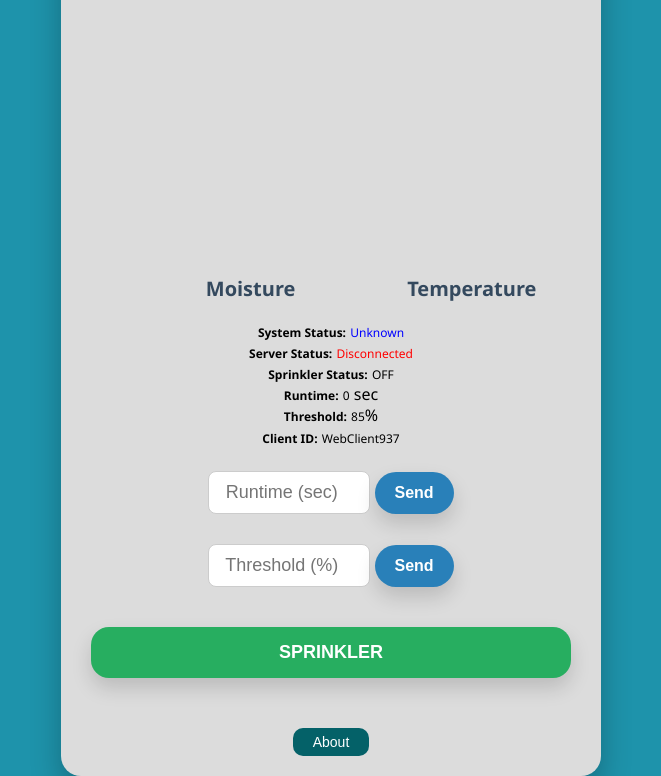
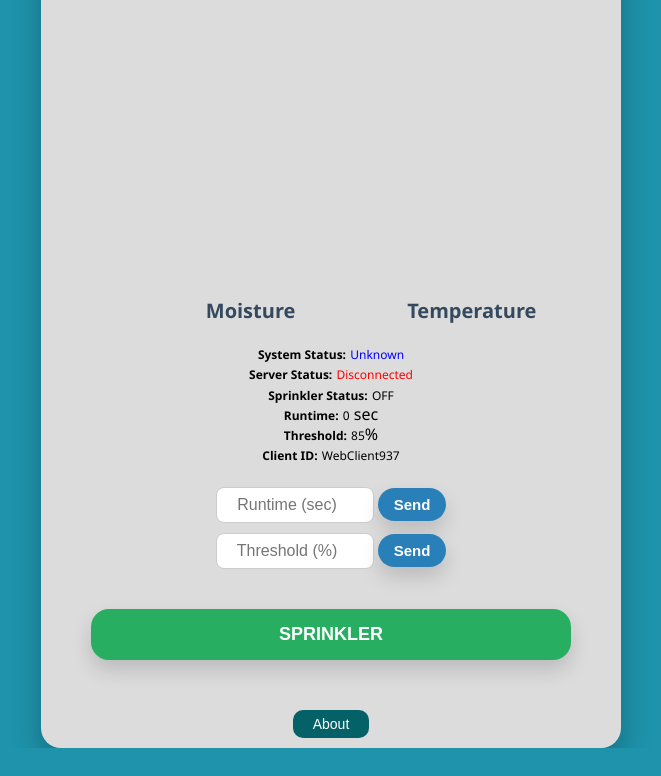
Before and after one commit to mclards/soilsys-dashboard, a plain HTML site: page index.html in a window 1280 px wide. Shown: the part 86-862 px from the top of the page, without its empty margins (309-970 px from the left). After the commit the page ends 834 px from the top, so only its background shows below. Drawn offline with Linux system fonts and the light colour scheme; a script that the page names is missing.

```diff
--- a/index.html
+++ b/index.html
@@ -14,7 +14,6 @@
     #aboutBtn {
       display: block;
       margin: 50px auto 0 auto;
-      /* top margin pushes it down */
       font-size: 14px;
       padding: 6px 20px 6px;
       border: none;
@@ -77,7 +76,7 @@
 
     .dashboard {
       background: #DCDCDC;
-      padding: 20px 30px 20px;
+      padding: 15px 50px 10px;
       border-radius: 20px;
       box-shadow: 0 15px 30px rgba(0, 0, 0, 0.25);
       text-align: center;
@@ -145,32 +144,33 @@
     }
 
     .status div {
-      margin-bottom: 2px;
+      margin-bottom: 1px;
       line-height: 1.2;
     }
 
     .input-group {
-      margin-bottom: 30px;
-      line-height: 2.2em;
+      margin-bottom: 10px;
+      line-height: 1.2
+      em;
     }
 
     input {
-      padding: 10px;
+      padding: 8px;
       width: 140px;
       border-radius: 8px;
       border: 1px solid #ccc;
-      font-size: 18px;
+      font-size: 16px;
       text-align: center;
     }
 
     button.send {
-      padding: 12px 20px;
+      padding: 8px 16px;
       border: none;
       border-radius: 25px;
       background: #2980b9;
       color: #fff;
       font-weight: bold;
-      font-size: 16px;
+      font-size: 15px;
       cursor: pointer;
       transition: 0.3s;
       box-shadow: 0 10px 20px rgba(0, 0, 0, 0.15);
```
